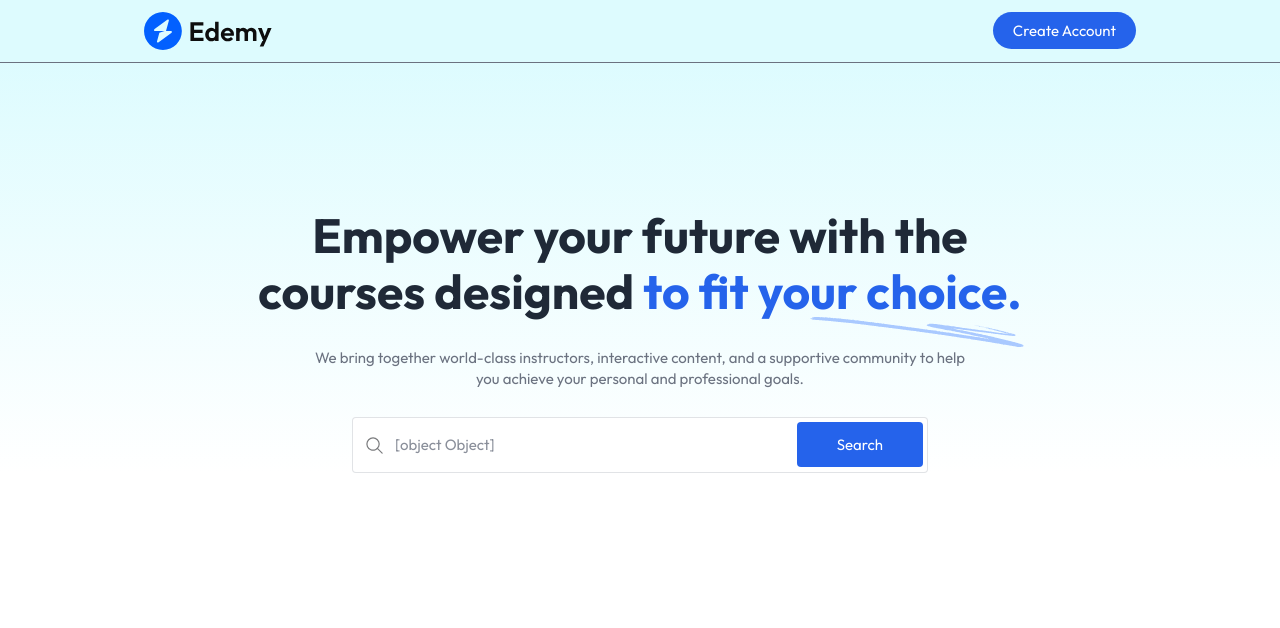
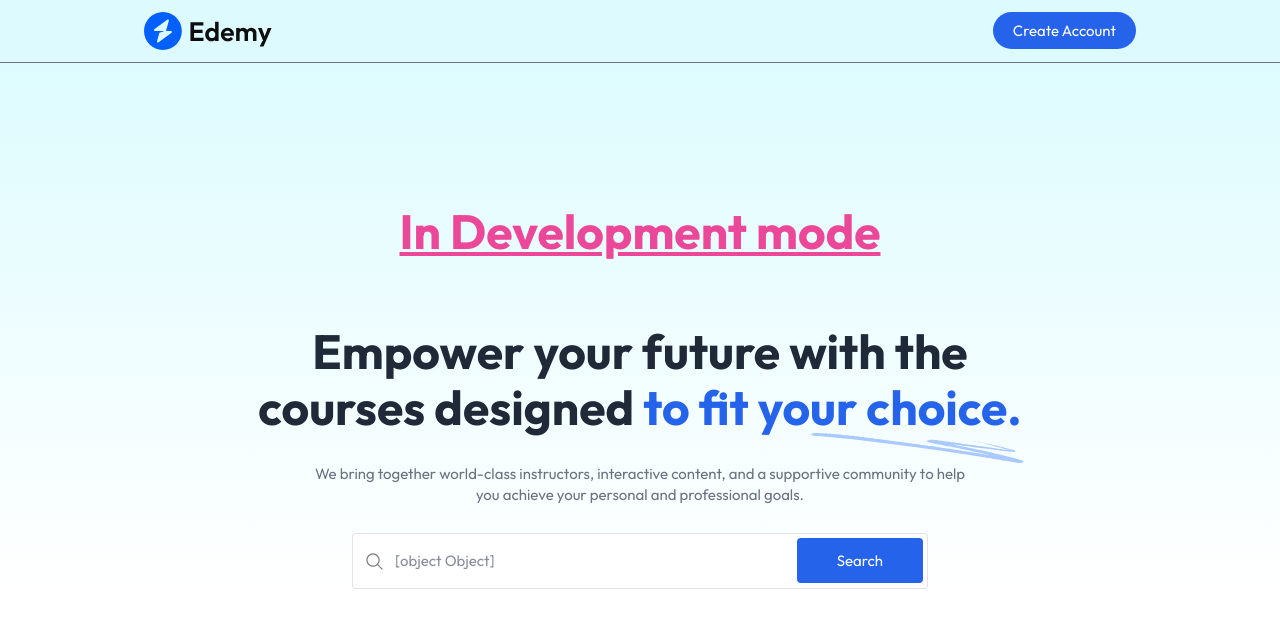
Before and after one commit to engmaryamameen/LearnHub-LMS, a React app in the folder client/: page / in a window 1280 px wide. Shown: the top 628 px of the page. Built offline with nearby package versions, Linux system fonts and the light colour scheme; no server answers; the HTML template or start-up script is replaced by a standard one.

Commit message:
feat: added hero

```diff
--- a/client/src/components/student/Hero.jsx
+++ b/client/src/components/student/Hero.jsx
@@ -1,10 +1,14 @@
 import React from 'react'
 import { assets } from '../../assets/assets'
 import SearchBar from './SearchBar'
-
+import { motion } from "framer-motion";
 const Hero = () => {
   return (
     <div className='flex flex-col items-center justify-center w-full md:pt-36 pt-20 px-7 md:px-0 space-y-7 text-center bg-gradient-to-b from-cyan-100/70'>
+      <h1 className="text-5xl font-bold text-pink-500 m-10 mt-0 underline running-text">
+  In Development mode
+</h1>
+
       <h1 className='md:text-home-heading-large text-home-heading-small relative font-bold text-gray-800 max-w-3xl mx-auto'>Empower your future with the
       courses designed <span className='text-blue-600'> to fit your choice. </span> <img src={assets.sketch} alt="sketch" className='md:block hidden absolute -bottom-7 right-0' /></h1>
 
```
